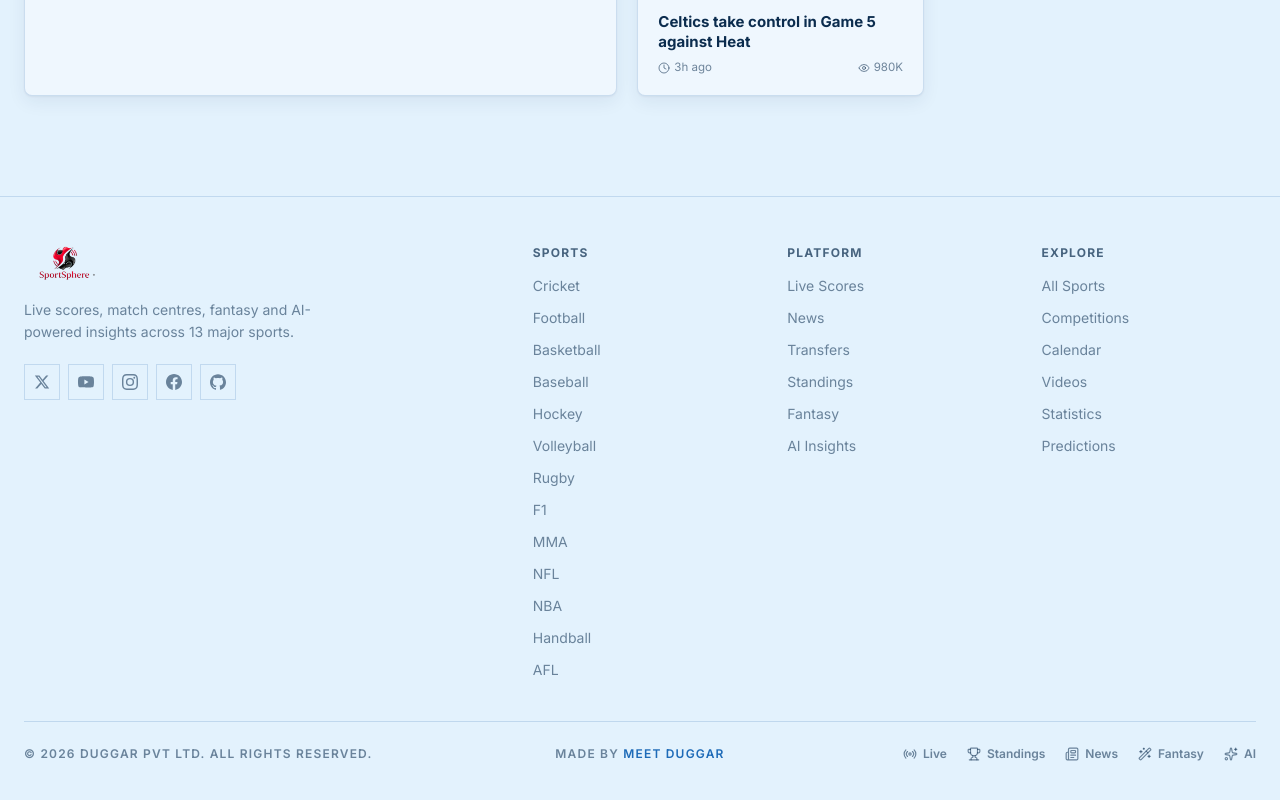
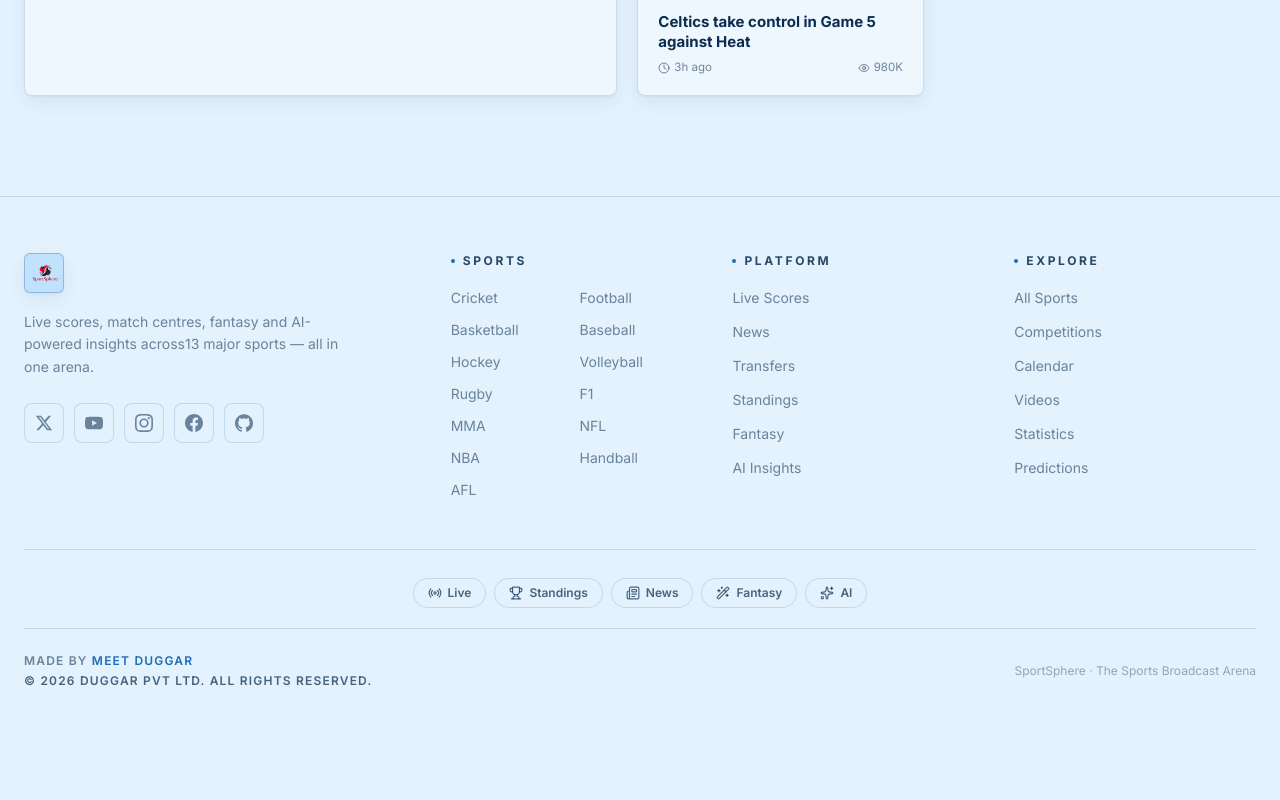
Before and after one commit to meetduggar23/SportSphere, a Next.js app: page / in a window 1280 px wide. Shown: the part 1672-2472 px from the top of the page. After the commit the page ends 2393 px from the top, so only its background shows below. Built offline with nearby package versions, Linux system fonts and the light colour scheme; no server answers.

Commit message:
Footer: rebuild from scratch with premium link columns, pill quick-nav and refined brand band

```diff
--- a/src/components/layout/Footer.tsx
+++ b/src/components/layout/Footer.tsx
@@ -1,6 +1,6 @@
 import Link from "next/link";
 import Image from "next/image";
-import { Radio, Trophy, Newspaper, Wand2, Sparkles } from "lucide-react";
+import { Radio, Trophy, Newspaper, Wand2, Sparkles, ArrowUpRight } from "lucide-react";
 import { SPORTS } from "@/sports/registry";
 
 const socials = [
@@ -31,13 +31,13 @@ const socials = [
   },
 ];
 
+const sports = SPORTS.filter((s) => s.enabled);
+
 const footerLinks = [
   {
     title: "Sports",
-    links: SPORTS.filter((s) => s.enabled).map((s) => ({
-      label: s.shortName,
-      href: s.route,
-    })),
+    links: sports.map((s) => ({ label: s.shortName, href: s.route })),
+    grid: true,
   },
   {
     title: "Platform",
@@ -74,22 +74,27 @@ const quickNav = [
 export function Footer() {
   return (
     <footer className="mt-20 border-t border-border bg-background">
-      <div className="mx-auto max-w-[1440px] px-4 py-12 lg:px-6">
-        <div className="grid grid-cols-2 gap-10 md:grid-cols-5">
-          <div className="col-span-2">
-            <Link href="/" className="inline-flex items-center gap-2">
+      <div className="mx-auto max-w-[1440px] px-4 pt-14 lg:px-6">
+        {/* Top band */}
+        <div className="grid gap-12 md:grid-cols-12">
+          {/* Brand */}
+          <div className="md:col-span-4 lg:col-span-4">
+            <Link href="/" className="inline-flex items-center gap-2.5">
+              <span className="flex h-10 w-10 items-center justify-center rounded-md border border-border-strong bg-blue/40 shadow-card">
                 <Image
                   src="/logo.png"
                   alt="SportSphere Logo"
                   width={175}
                   height={50}
-                className="h-9 w-auto object-contain"
+                  className="h-8 w-auto object-contain"
                 />
+              </span>
             </Link>
-            <p className="mt-3 max-w-xs text-sm leading-relaxed text-muted">
-              Live scores, match centres, fantasy and AI-powered insights across 13 major sports.
+            <p className="mt-4 max-w-xs text-sm leading-relaxed text-muted">
+              Live scores, match centres, fantasy and AI-powered insights across
+              {sports.length} major sports — all in one arena.
             </p>
-            <div className="mt-5 flex gap-2">
+            <div className="mt-6 flex gap-2.5">
               {socials.map((social) => (
                 <a
                   key={social.label}
@@ -97,9 +102,9 @@ export function Footer() {
                   target="_blank"
                   rel="noopener noreferrer"
                   aria-label={social.label}
-                  className="flex h-9 w-9 items-center justify-center border border-border text-muted transition-colors hover:border-border-strong hover:text-foreground"
+                  className="flex h-10 w-10 items-center justify-center rounded-lg border border-border bg-card-glass text-muted transition-all duration-300 hover:-translate-y-0.5 hover:border-secondary/50 hover:bg-blue/40 hover:text-foreground hover:shadow-glow"
                 >
-                  <svg viewBox="0 0 24 24" className="h-4 w-4 fill-current" aria-hidden="true">
+                  <svg viewBox="0 0 24 24" className="h-4.5 w-4.5 fill-current" aria-hidden="true">
                     <path d={social.path} />
                   </svg>
                 </a>
@@ -107,19 +112,26 @@ export function Footer() {
             </div>
           </div>
 
+          {/* Link columns */}
+          <div className="md:col-span-8 lg:col-span-8">
+            <div className="grid grid-cols-2 gap-10 sm:grid-cols-3">
               {footerLinks.map((col) => (
                 <div key={col.title}>
-              <h4 className="text-xs font-bold uppercase tracking-widest text-muted-strong">
+                  <div className="flex items-center gap-2">
+                    <span className="h-1 w-1 rounded-full bg-secondary" />
+                    <h4 className="text-xs font-bold uppercase tracking-[0.22em] text-foreground-soft">
                       {col.title}
                     </h4>
-              <ul className="mt-3 space-y-2">
+                  </div>
+                  <ul className={`mt-4 ${col.grid ? "grid grid-cols-2 gap-x-4 gap-y-2" : "space-y-2.5"}`}>
                     {col.links.map((link) => (
                       <li key={link.label}>
                         <Link
                           href={link.href}
-                      className="text-sm text-muted transition-colors hover:text-foreground"
+                          className="group inline-flex items-center gap-1 text-sm text-muted transition-colors hover:text-foreground"
                         >
                           {link.label}
+                          <ArrowUpRight className="h-3 w-3 opacity-0 transition-opacity group-hover:opacity-100" />
                         </Link>
                       </li>
                     ))}
@@ -127,27 +139,33 @@ export function Footer() {
                 </div>
               ))}
             </div>
+          </div>
+        </div>
 
-        <div className="relative mt-10 border-t border-border pt-6">
-          <div className="space-y-3 text-center md:space-y-0">
-            <p className="text-xs font-semibold uppercase tracking-widest text-muted">
-              Made by <span className="text-secondary">Meet Duggar</span>
-            </p>
-            <p className="text-xs font-semibold uppercase tracking-widest text-muted md:absolute md:left-0 md:top-6 md:text-left">
-              © 2026 Duggar PVT Ltd. All rights reserved.
-            </p>
-          </div>
-          <nav className="mt-3 flex flex-wrap items-center justify-center gap-x-5 gap-y-2 md:absolute md:right-0 md:top-6 md:mt-0">
+        {/* Quick nav pill bar */}
+        <div className="mt-12 flex flex-wrap items-center justify-center gap-2 border-t border-border pt-7">
           {quickNav.map((q) => (
             <Link
               key={q.label}
               href={q.href}
-                className="flex items-center gap-1.5 text-xs font-semibold text-muted transition-colors hover:text-foreground"
+              className="inline-flex items-center gap-1.5 rounded-full border border-border bg-card-glass px-3.5 py-1.5 text-xs font-semibold text-muted-strong transition-colors hover:border-secondary/50 hover:bg-blue/40 hover:text-foreground"
             >
               <q.icon className="h-3.5 w-3.5" /> {q.label}
             </Link>
           ))}
-          </nav>
+        </div>
+
+        {/* Bottom bar */}
+        <div className="mt-5 flex flex-col items-center justify-between gap-4 border-t border-border pb-8 pt-6 md:flex-row">
+          <div className="flex flex-col items-center gap-1 md:items-start">
+            <p className="text-xs font-semibold uppercase tracking-widest text-muted">
+              Made by <span className="text-secondary">Meet Duggar</span>
+            </p>
+            <p className="text-xs font-semibold uppercase tracking-widest text-muted-strong">
+              © 2026 Duggar PVT Ltd. All rights reserved.
+            </p>
+          </div>
+          <p className="text-xs text-faint">SportSphere · The Sports Broadcast Arena</p>
         </div>
       </div>
     </footer>
```
Lines whose indentation alone changed are shown as unchanged.
